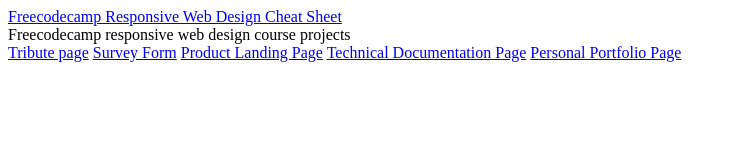
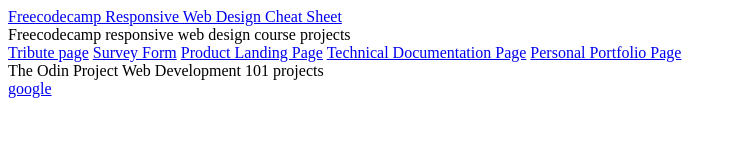
Before and after one commit to Shadou1/Shadou1.github.io, a plain HTML site: page index.html in a window 1280 px wide. Shown: the whole page, without its empty margins (0-736 px from the left). Drawn offline with Linux system fonts and the light colour scheme.

Commit message:
added the odin project anchors section

```diff
--- a/index.html
+++ b/index.html
@@ -21,5 +21,13 @@
 
     </section>
 
+    <section>
+
+        <header>The Odin Project Web Development 101 projects</header>
+
+        <a href="the-odin-projects/web-development-101/google-search-results-page/index.html">google</a>
+
+    </section>
+
 </body>
 </html>
```
